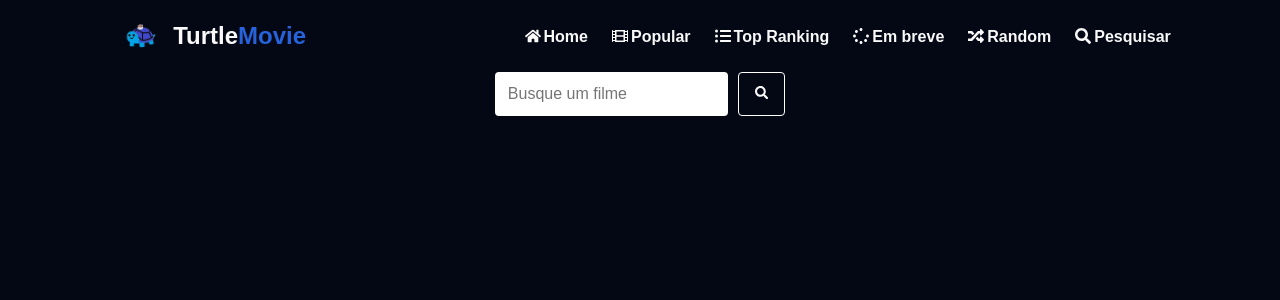
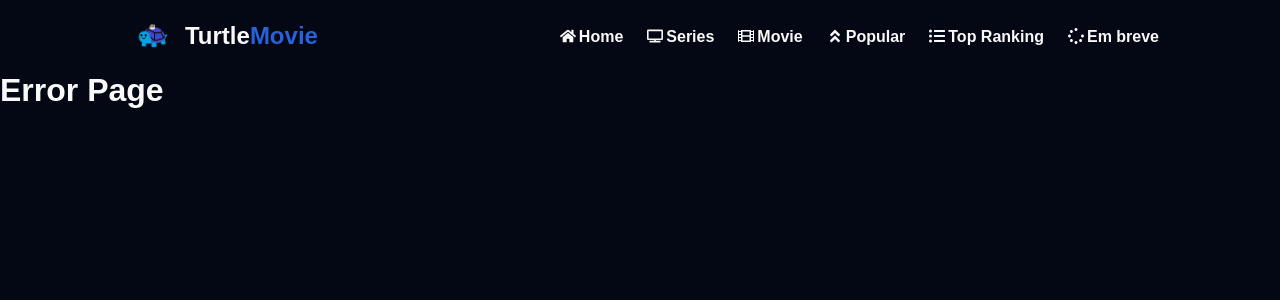
Before and after one commit to EvertonWingert/Turtle-Movie, a React (Vite) app: page /search in a window 1280 px wide. Shown: the top 300 px of the page. Built offline with nearby package versions, Linux system fonts and the light colour scheme.

Commit message:
Slider/Header :bug:

```diff
--- a/src/App.jsx
+++ b/src/App.jsx
@@ -1,7 +1,6 @@
 import { BrowserRouter as Router, Routes, Route } from 'react-router-dom'
 import { Header } from "./components/Header"
 import { Home } from './pages/home/home'
-import { Search } from './pages/search/search'
 import GlobalStyle from './styles/global'
 
 function App() {
@@ -13,8 +12,9 @@ function App() {
         <Routes>
           <Route path="/" element={<Home />} />
           <Route path="movie/:id" element={<h1>Movie detail</h1>} />
+          <Route path="trending/:type" element={<h1>trending List</h1>} />
           <Route path="movies/:type" element={<h1>Movie List</h1>} />
-          <Route path="search" element={<Search />} />
+          <Route path="series/:type" element={<h1>Series List</h1>} />
           <Route path="/*" element={<h1>Error Page</h1>} />
         </Routes>
     </Router>
--- a/src/components/Header/index.jsx
+++ b/src/components/Header/index.jsx
@@ -6,10 +6,11 @@ import {
   FaFilm,
   FaHome,
   FaListUl,
-  FaRandom,
-  FaSearch,
+  FaAngleDoubleUp,
+  FaTv,
   FaSpinner
 } from 'react-icons/fa'
+import { ImFilm } from 'react-icons/im'
 import { List, X } from 'phosphor-react'
 import { useState } from 'react'
 
@@ -39,8 +40,18 @@ export function Header() {
               <span>Home</span>
             </Link>
 
-            <Link to="/movies/popular">
+            <Link to="/series/serie">
+              <FaTv />
+              <span>Series</span>
+            </Link>
+
+            <Link to="/movies/movie">
               <FaFilm />
+              <span>Movie</span>
+            </Link>
+
+            <Link to="/movies/random">
+              <FaAngleDoubleUp />
               <span>Popular</span>
             </Link>
 
@@ -53,16 +64,6 @@ export function Header() {
               <FaSpinner />
               <span>Em breve</span>
             </Link>
-
-            <Link to="/movies/random">
-              <FaRandom />
-              <span>Random</span>
-            </Link>
-
-            <Link to='/search'>
-              <FaSearch />
-              <span>Pesquisar</span>
-            </Link>
           </ul>
 
         </NavMenu>
--- a/src/pages/search/search.jsx
+++ /dev/null
@@ -1,15 +0,0 @@
-
-import { FaSearch } from 'react-icons/fa'
-import { Form } from "./styles";
-
-export function Search() {
-  return (
-    <section>
-      <Form>
-        <input type="text" placeholder='Busque um filme' />
-        <button type='submit'> <FaSearch /> </button>
-      </Form>
-
-    </section>
-  )
-}
--- a/src/pages/search/styles.js
+++ /dev/null
@@ -1,39 +0,0 @@
-import styled from "styled-components"
-
-export const Form = styled.form`
-  display: flex;
-  justify-content: center;
-  gap: 10px;
-
-
-  @media(max-width: 1100px) {
-    display: none;
-  }
-
-  input {
-    padding: 0.2rem 0.8rem;
-    border-radius: 4px;
-    border: none;
-    font-size: 1rem;
-  }
-
-  button {
-    padding: 0.8rem 1rem;
-    font-weight: 500;
-
-    background: transparent;
-    color: var(--text-primary);
-    text-transform: uppercase;
-
-    border: 1px solid #fff;
-    border-radius: 4px;
-    cursor: pointer;
-
-    &:hover {
-      background-color: var(--text-primary);
-      color: #000;
-      border-color: transparent;
-      transition-duration: 500ms;
-    }
-  }
-`
```
Also changed, not shown: src/components/Slider/index.jsx (+9 -12 lines).
